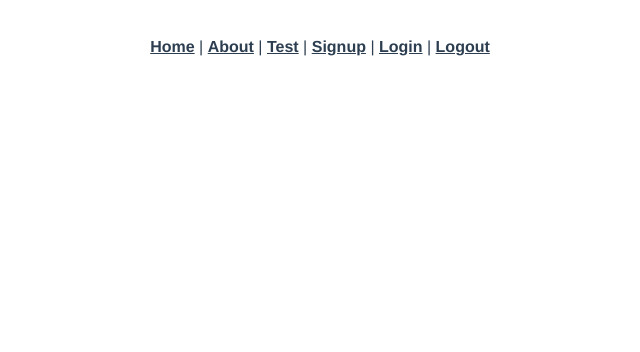
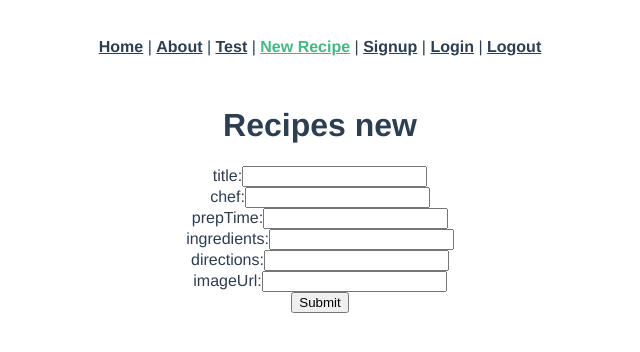
Before and after one commit to gimme-a-br/cookbook_frontend_app, a Vue app: page /recipes/new in a window 1280 px wide. Shown: the top 352 px of the page, without its empty margins (320-960 px from the left). Built offline with nearby package versions, Linux system fonts and the light colour scheme.

Commit message:
Add recipes new/create page

```diff
--- a/src/App.vue
+++ b/src/App.vue
@@ -4,6 +4,7 @@
       <router-link to="/">Home</router-link> |
       <router-link to="/about">About</router-link> |
       <router-link to="/test">Test</router-link> |
+      <router-link to="/recipes/new">New Recipe</router-link> |
       <router-link to="/signup">Signup</router-link> |
       <router-link to="/login">Login</router-link> |
       <router-link to="/logout">Logout</router-link>
--- a/src/router/index.js
+++ b/src/router/index.js
@@ -6,6 +6,7 @@
 import Login from "../views/Login.vue";
 import Logout from "../views/Logout.vue";
 import RecipesIndex from "../views/RecipesIndex.vue";
+import RecipesNew from "../views/RecipesNew.vue";
 
 Vue.use(VueRouter);
 
@@ -28,6 +29,7 @@
   { path: "/login", name: "login", component: Login },
   { path: "/logout", name: "logout", component: Logout },
   { path: "/recipes", name: "recipes-index", component: RecipesIndex },
+  { path: "/recipes/new", name: "recipes-new", component: RecipesNew },
 ];
 
 const router = new VueRouter({
--- /dev/null
+++ b/src/views/RecipesNew.vue
@@ -0,0 +1,73 @@
+<template>
+  <div class="signup">
+    <form v-on:submit.prevent="createRecipe()">
+      <h1>Recipes new</h1>
+      <ul>
+        <li class="text-danger" v-for="error in errors">{{ error }}</li>
+      </ul>
+      <div class="form-group">
+        <label>title:</label>
+        <input type="text" class="form-control" v-model="title">
+      </div>
+      <div class="form-group">
+        <label>chef:</label>
+        <input type="text" class="form-control" v-model="chef">
+      </div>
+      <div class="form-group">
+        <label>prepTime:</label>
+        <input type="text" class="form-control" v-model="prepTime">
+      </div>
+      <div class="form-group">
+        <label>ingredients:</label>
+        <input type="text" class="form-control" v-model="ingredients">
+      </div>
+      <div class="form-group">
+        <label>directions:</label>
+        <input type="text" class="form-control" v-model="directions">
+      </div>
+      <div class="form-group">
+        <label>imageUrl:</label>
+        <input type="text" class="form-control" v-model="imageUrl">
+      </div>
+      <input type="submit" class="btn btn-primary" value="Submit">
+    </form>
+  </div>
+</template>
+
+<script>
+import axios from "axios";
+
+export default {
+  data: function () {
+    return {
+      title: "",
+      chef: "",
+      prepTime: "",
+      ingredients: "",
+      directions: "",
+      imageUrl: "",
+      errors: [],
+    };
+  },
+  methods: {
+    createRecipe: function () {
+      var params = {
+        title: this.title,
+        chef: this.chef,
+        prep_time: this.prepTime,
+        ingredients: this.ingredients,
+        directions: this.directions,
+        image_url: this.imageUrl,
+      };
+      axios
+        .post("/api/recipes", params)
+        .then((response) => {
+          this.$router.push("/recipes");
+        })
+        .catch((error) => {
+          this.errors = error.response.data.errors;
+        });
+    },
+  },
+};
+</script>
```
